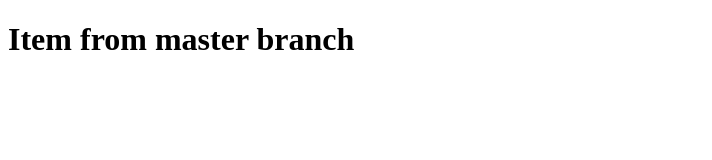
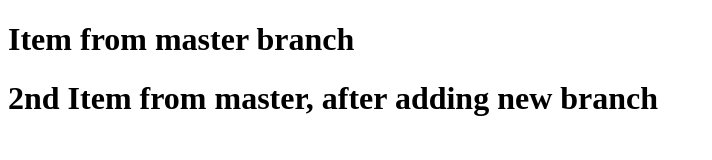
Before and after one commit to Abdul-TechCampus18/Homework_3, a plain HTML site: page index.html in a window 1280 px wide. Shown: the whole page, without its empty margins (0-712 px from the left). Drawn offline with Linux system fonts and the light colour scheme.

Commit message:
save edit of html on css branch

```diff
--- a/index.html
+++ b/index.html
@@ -5,5 +5,6 @@
 </head>
 <body>
 <h1>Item from master branch</h1>
+<h1>2nd Item from master, after adding new branch </h1>
 </body>
 </html>
```
